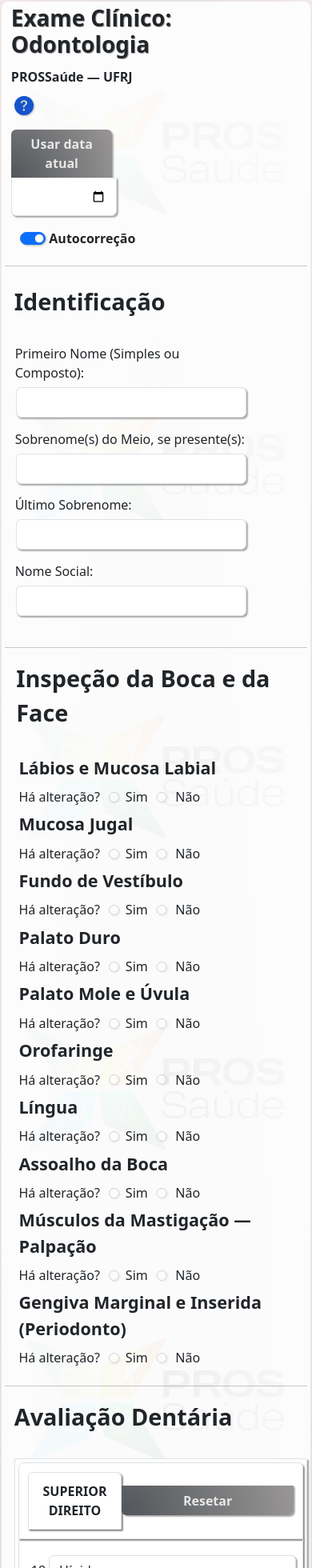
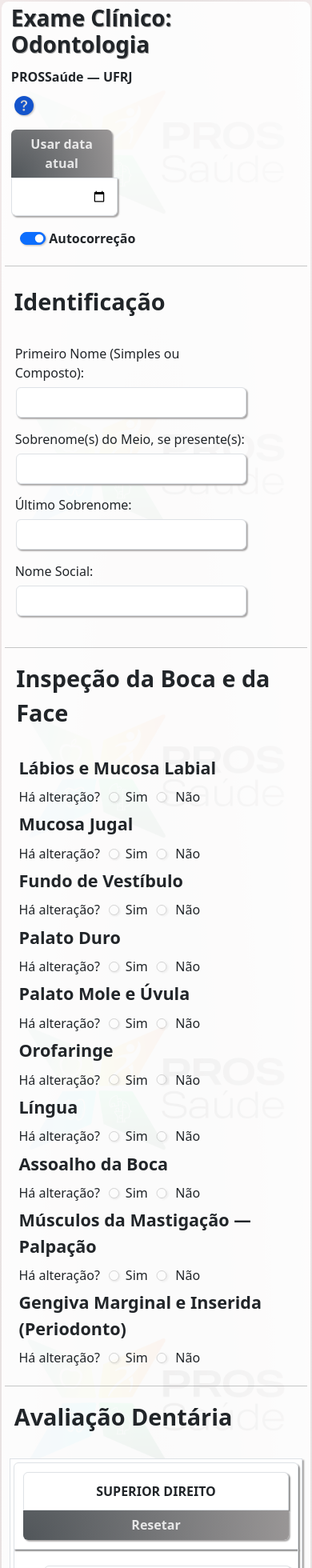
Before and after one commit to aronboliveira/prossaude-client-app, a Next.js app: page /od in a window 390 px wide. Shown: the top 1960 px of the page at 80% size. Built offline with nearby package versions, Linux system fonts and the light colour scheme.

Commit message:
add adjustments to od page blocks

```diff
--- a/src/pages/od.tsx
+++ b/src/pages/od.tsx
@@ -105,9 +105,9 @@ export default function OdPage(): JSX.Element {
                       <p className="dicas" id="dicaKb">
                         <strong>1.1.</strong>
                         <em>
-                          Apertar Alt + Y para &#34;Sim&#34; ou Alt + N para &#34;Não&#34; no
-                          próximo campo após iniciar o foco com Tab para
-                          preencher automaticamente
+                          Apertar Alt + Y para &#34;Sim&#34; ou Alt + N para
+                          &#34;Não&#34; no próximo campo após iniciar o foco com
+                          Tab para preencher automaticamente
                         </em>
                       </p>
                       <p className="dicas" id="dicaUppercase">
@@ -1613,10 +1613,7 @@ export default function OdPage(): JSX.Element {
                   itemProp="dentQuadr"
                   draggable="true"
                 >
-                  <div
-                    role="group"
-                    className="flexDiv headQuadr tabCelTop flexQ460NoW"
-                  >
+                  <div role="group" className="flexDiv headQuadr tabCelTop">
                     <p className="pQuadr">SUPERIOR DIREITO</p>
                     <button
                       type="button"
--- a/src/styles/locals/odPageStyle.scss
+++ b/src/styles/locals/odPageStyle.scss
@@ -252,13 +252,13 @@ $swhite: rgba(255, 255, 255, 0.8);
   }
 
   .inpTrat {
-    .inpDate {
-      .tratDate {
+    &.inpDate {
+      &.tratDate {
         border-bottom-left-radius: 0;
         border-bottom-right-radius: 0;
       }
     }
-    .inpAst {
+    &.inpAst {
       border-bottom-left-radius: 0;
       border-bottom-right-radius: 0;
     }
@@ -468,8 +468,8 @@ $swhite: rgba(255, 255, 255, 0.8);
     }
 
     #dateHeader {
-      min-width: calc(10.58ch + 9vw);
-      width: calc(10.58ch + 9vw);
+      min-width: calc(10.7ch + 9vw);
+      width: calc(10.7ch + 9vw);
     }
 
     #headerDatBtn {
@@ -502,3 +502,11 @@ $swhite: rgba(255, 255, 255, 0.8);
     }
   }
 }
+
+@media screen and (max-width: 460px) {
+  .odBody {
+    #sectAvDentId {
+      transform: translateX(-0.375rem);
+    }
+  }
+}
```
